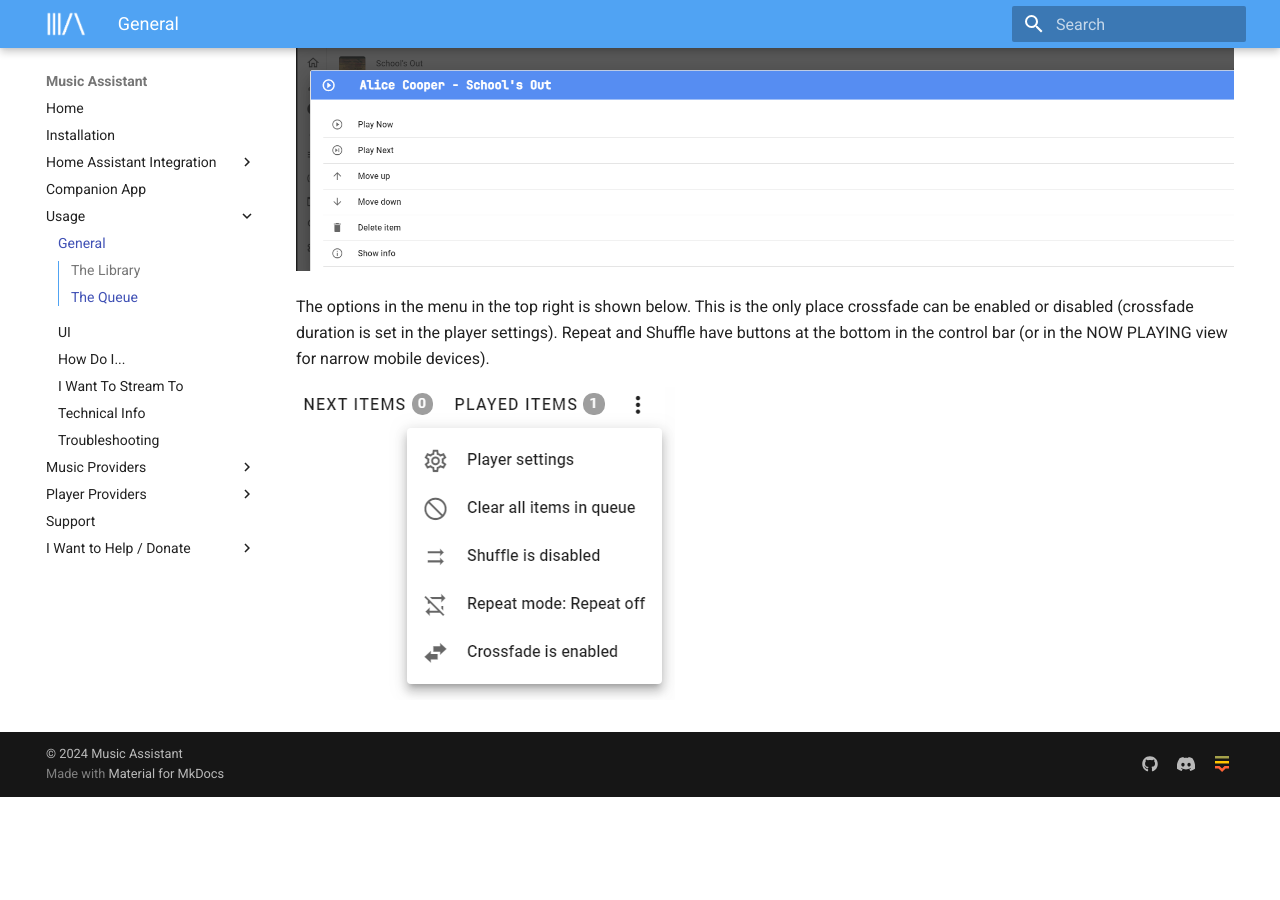
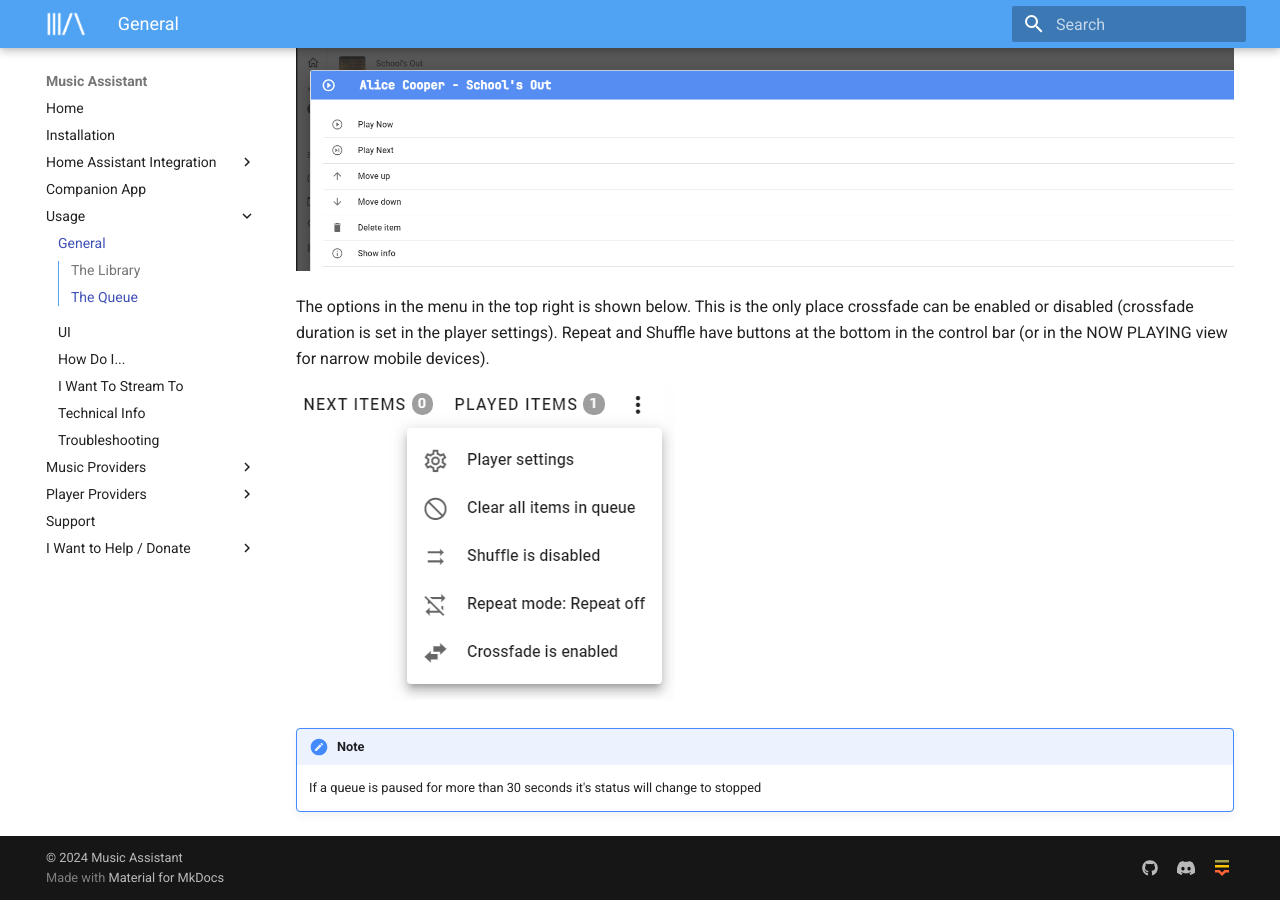
Before and after one commit to pwbriggs/music-assistant.github.io, an MkDocs documentation site: the page built from docs/usage.md, in a window 1280 px wide and 900 px high, scrolled down 1507 px. Built offline with MkDocs 1.6.1 and Material for MkDocs 9.7.7, drawn with Linux system fonts in a browser that asks for light colours; before the commit the page ends 2304 px from its top, so only the background shows below that.

Commit message:
Note about pausing queue

```diff
--- a/docs/usage.md
+++ b/docs/usage.md
@@ -30,3 +30,6 @@
 The options in the menu in the top right is shown below. This is the only place crossfade can be enabled or disabled (crossfade duration is set in the player settings). Repeat and Shuffle have buttons at the bottom in the control bar (or in the NOW PLAYING view for narrow mobile devices).
 
 ![Preview image](assets/screenshots/queue3.png)
+
+!!! note
+    If a queue is paused for more than 30 seconds it's status will change to stopped
```
